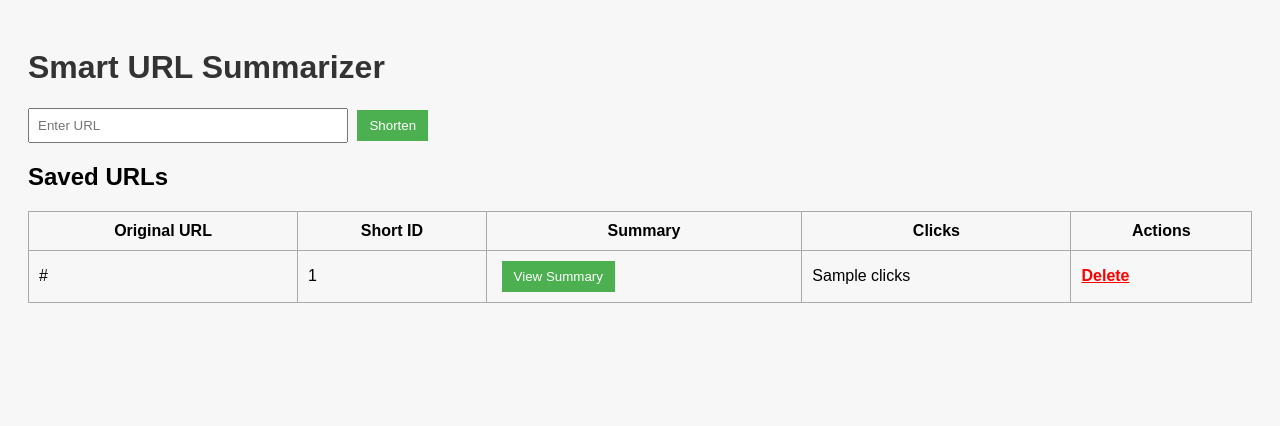
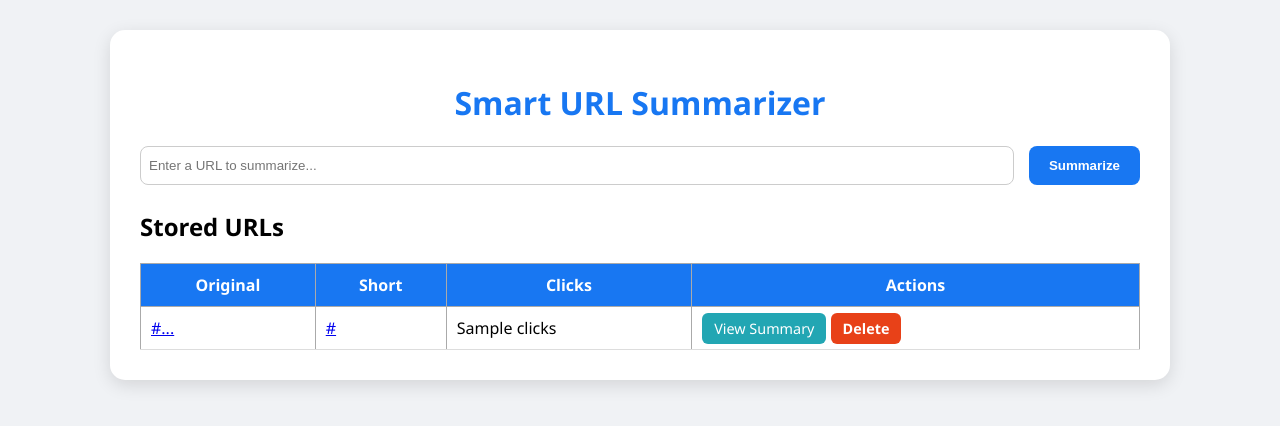
Before and after one commit to infinitiveaman/Smart-URL-Summarizer, a Flask app: template templates/index.html in a window 1280 px wide. Shown: the top 426 px of the page. Run offline with Flask 3, Linux system fonts and the light colour scheme; the template is opened without the code that fills it: most values are stand-ins (such as "Sample title", 1, 10 or a date in 2020); parts of the project's set-up code (start-up, migrations or seed data) failed here and were passed over.

Commit message:
Update index.html

```diff
--- a/templates/index.html
+++ b/templates/index.html
@@ -1,54 +1,219 @@
 <!DOCTYPE html>
-<html>
+<html lang="en">
 <head>
-    <title>URL Shortener and Summarizer</title>
-    <link rel="stylesheet" href="/static/style.css">
-    <script>
-        function openSummary(text) {
-            alert(text);
-        }
-    </script>
+  <meta charset="UTF-8">
+  <meta name="viewport" content="width=device-width, initial-scale=1.0">
+  <title>Smart URL Summarizer</title>
+
+  <link rel="stylesheet" href="/static/style.css">
+
+  <style>
+      body {
+          font-family: 'Segoe UI', sans-serif;
+          background: #f0f2f5;
+          margin: 0;
+          padding: 30px;
+          display: flex;
+          justify-content: center;
+      }
+
+      h1 {
+          text-align: center;
+          color: #1877f2;
+      }
+
+      .container {
+          width: 90%;
+          max-width: 1000px;
+          background: white;
+          padding: 30px;
+          border-radius: 15px;
+          box-shadow: 0 5px 18px rgba(0,0,0,0.12);
+      }
+
+      form {
+          display: flex;
+          gap: 10px;
+          margin-bottom: 25px;
+      }
+
+      input {
+          padding: 12px;
+          flex: 1;
+          border-radius: 8px;
+          border: 1px solid #ccc;
+      }
+
+      button {
+          padding: 12px 20px;
+          background: #1877f2;
+          border: none;
+          border-radius: 8px;
+          color: white;
+          cursor: pointer;
+          font-weight: 600;
+      }
+
+      button:hover {
+          background: #0f5fcc;
+      }
+
+      table {
+          width: 100%;
+          border-collapse: collapse;
+          margin-top: 20px;
+      }
+
+      th {
+          background: #1877f2;
+          color: white;
+          padding: 10px;
+      }
+
+      td {
+          padding: 10px;
+          border-bottom: 1px solid #ddd;
+      }
+
+      .summary-btn {
+          background: #22a6b3;
+          color: white;
+          padding: 6px 12px;
+          border-radius: 6px;
+          cursor: pointer;
+          text-decoration: none;
+          font-size: 0.9em;
+      }
+
+      .summary-btn:hover {
+          background: #1b8c96;
+      }
+
+      .delete-btn {
+          background: #e84118;
+          color: white;
+          padding: 6px 12px;
+          border-radius: 6px;
+          text-decoration: none;
+          font-size: 0.9em;
+      }
+
+      .delete-btn:hover {
+          background: #c23616;
+      }
+
+      .modal {
+          display: none;
+          position: fixed;
+          top: 0;
+          left: 0;
+          width: 100%;
+          height: 100%;
+          background: rgba(0,0,0,0.6);
+          justify-content: center;
+          align-items: center;
+      }
+
+      .modal-content {
+          background: white;
+          padding: 25px;
+          width: 70%;
+          max-width: 700px;
+          border-radius: 10px;
+          box-shadow: 0 5px 15px rgba(0,0,0,0.2);
+          max-height: 80vh;
+          overflow-y: auto;
+      }
+
+      .close {
+          float: right;
+          font-size: 22px;
+          cursor: pointer;
+      }
+  </style>
+
 </head>
 
 <body>
+
+<div class="container">
+
     <h1>Smart URL Summarizer</h1>
 
+    <form action="/shorten" method="POST">
+        <input type="url" name="url" placeholder="Enter a URL to summarize..." required>
+        <button type="submit">Summarize</button>
+    </form>
+
     {% if message %}
-        <p class="msg">{{ message }}</p>
+      <p class="message">{{ message }}</p>
     {% endif %}
 
-    <form action="/shorten" method="POST">
-        <input type="text" name="url" placeholder="Enter URL" required>
-        <button type="submit">Shorten</button>
-    </form>
-
-    <h2>Saved URLs</h2>
+    <h2>Stored URLs</h2>
 
     <table>
         <tr>
-            <th>Original URL</th>
-            <th>Short ID</th>
-            <th>Summary</th>
+            <th>Original</th>
+            <th>Short</th>
             <th>Clicks</th>
             <th>Actions</th>
         </tr>
 
         {% for rec in records %}
         <tr>
-            <td>{{ rec.original_url }}</td>
-            <td>{{ rec.short_id }}</td>
             <td>
-                <button onclick='openSummary({{ rec.summary | tojson | safe }})'>
-                    View Summary
-                </button>
+                <a href="{{ rec.original_url }}" target="_blank">
+                    {{ rec.original_url[:40] }}...
+                </a>
             </td>
+
+            <td>
+                <a href="{{ rec.short_url }}" target="_blank">
+                    {{ rec.short_url }}
+                </a>
+            </td>
+
             <td>{{ rec.clicks }}</td>
+
             <td>
+                <!-- FIXED: USE SINGLE QUOTES AROUND ONCLICK -->
+                <a class="summary-btn" href="#" onclick='openSummary({{ rec.summary | tojson | safe }})'>View Summary</a>
+
                 <a class="delete-btn" href="/delete/{{ rec.short_id }}">Delete</a>
             </td>
         </tr>
         {% endfor %}
     </table>
 
+</div>
+
+
+<!-- Modal -->
+<div id="summaryModal" class="modal">
+    <div class="modal-content">
+        <span class="close" onclick="closeSummary()">&times;</span>
+        <h3>Summary</h3>
+        <p id="summaryText"></p>
+    </div>
+</div>
+
+<script>
+function openSummary(text) {
+    document.getElementById("summaryText").innerText = text;
+    document.getElementById("summaryModal").style.display = "flex";
+}
+
+function closeSummary() {
+    document.getElementById("summaryModal").style.display = "none";
+}
+
+window.onclick = function(event) {
+    let modal = document.getElementById("summaryModal");
+    if (event.target === modal) {
+        modal.style.display = "none";
+    }
+}
+</script>
+
 </body>
 </html>
```
